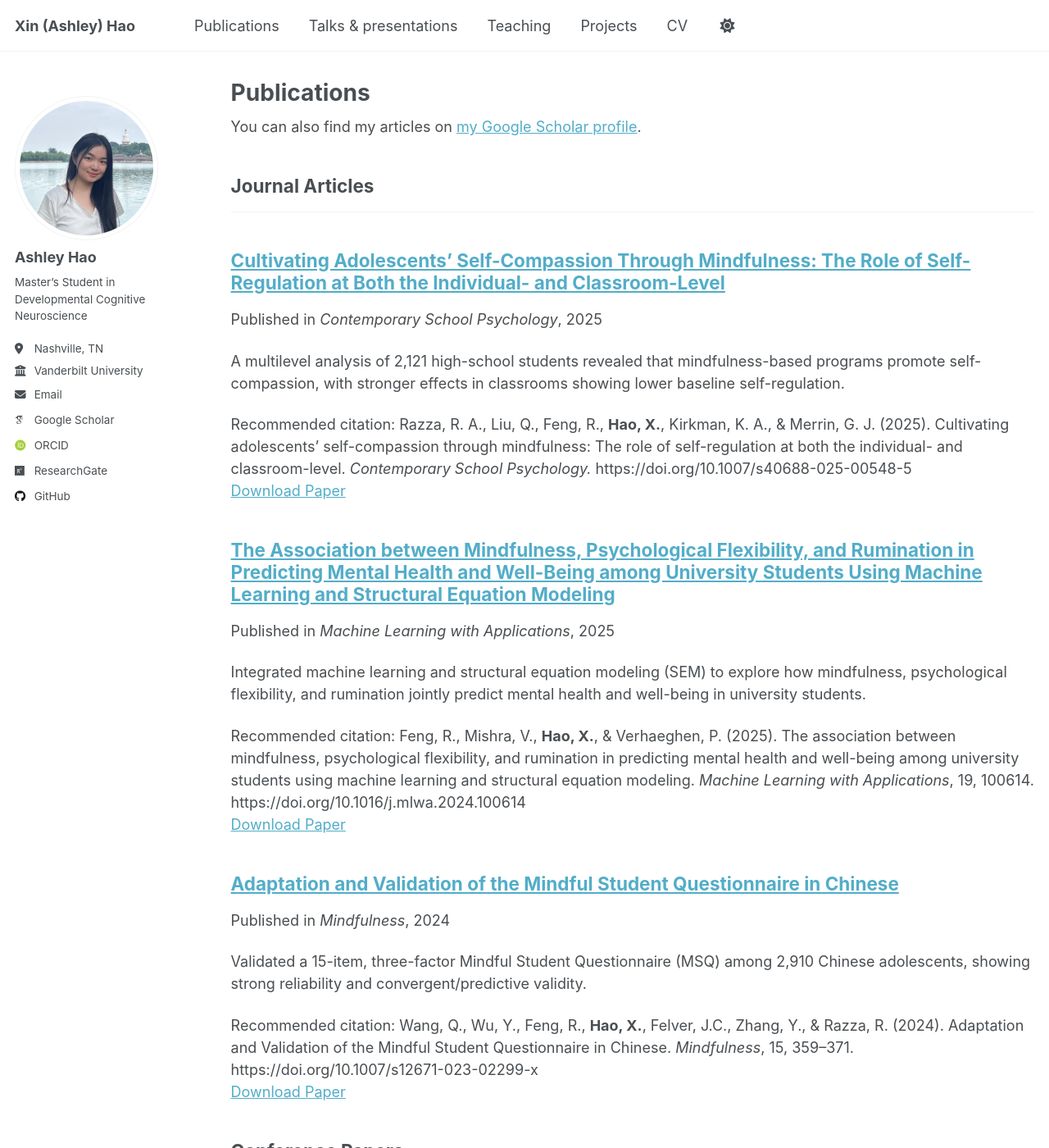
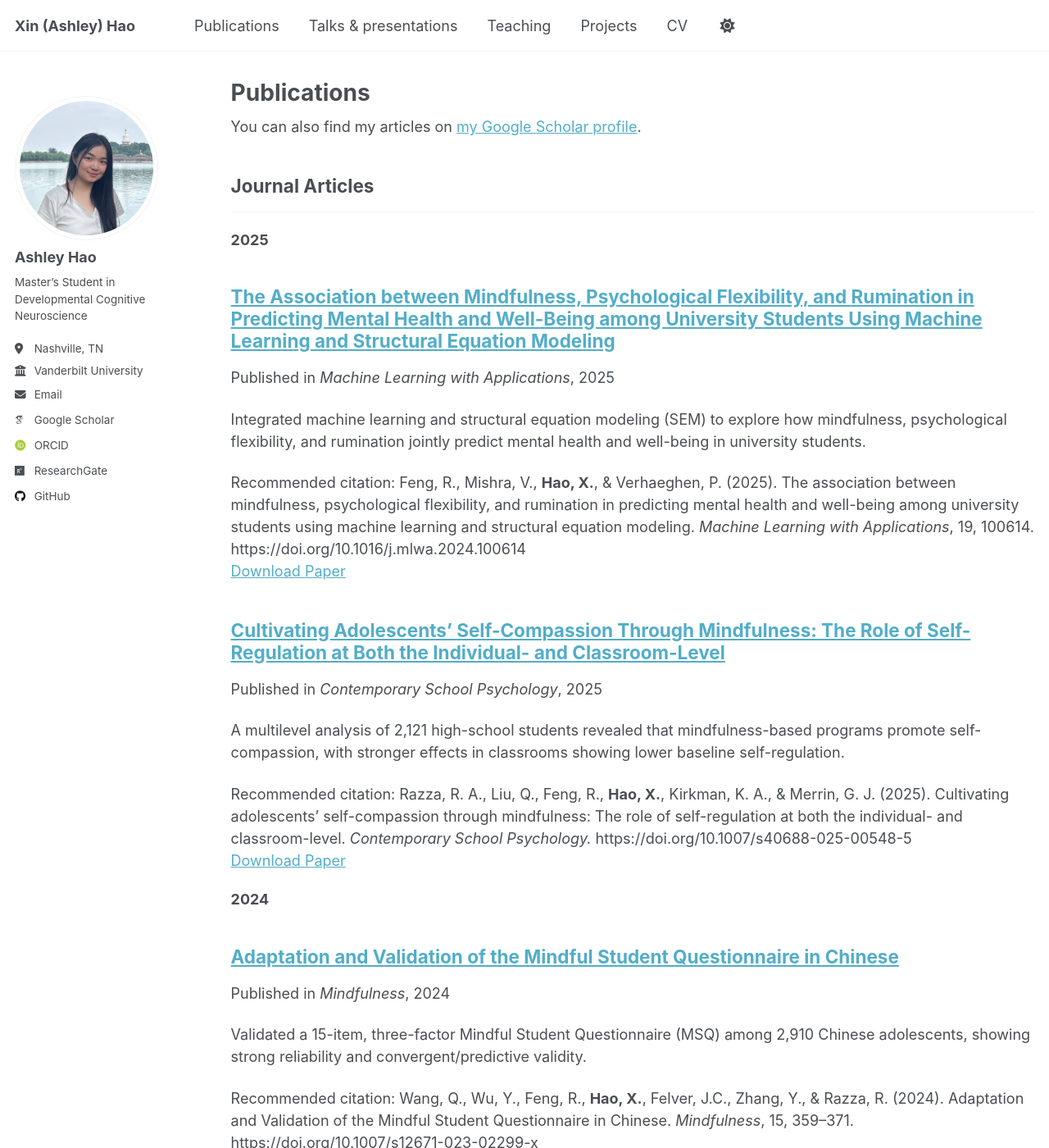
Before and after one commit to HaoXin529/haoxin529.github.io, a Jekyll site: the page built from _pages/publications.html, in a window 1280 px wide and 1400 px high. Shown: the whole window at 82% size. Built offline with Jekyll 4.4.1, drawn with Linux system fonts in a browser that asks for light colours; some web fonts are replaced; a script that is not in the unit is left out; some of the changed lines change nothing that is shown; some of the changed text lies outside the part shown.

Commit message:
Update publications.html

```diff
--- a/_pages/publications.html
+++ b/_pages/publications.html
@@ -11,23 +11,37 @@ author_profile: true
 
 {% include base_path %}
 
-<!-- New style rendering if publication categories are defined -->
+<!-- Group by year; if categories are defined, group by category THEN year -->
 {% if site.publication_category %}
-  {% for category in site.publication_category  %}
-    {% assign title_shown = false %}
-    {% for post in site.publications reversed %}
-      {% if post.category != category[0] %}
-        {% continue %}
-      {% endif %}
-      {% unless title_shown %}
-        <h2>{{ category[1].title }}</h2><hr />
-        {% assign title_shown = true %}
-      {% endunless %}
+  {% for category in site.publication_category %}
+    {% assign cat_key = category[0] %}
+    {% assign cat_meta = category[1] %}
+
+    {% assign cat_posts = site.publications | where: "category", cat_key %}
+    {% if cat_posts and cat_posts != empty %}
+      <h2>{{ cat_meta.title }}</h2><hr />
+
+      {% assign grouped = cat_posts
+          | group_by_exp: "p", "p.date | date: '%Y'"
+          | sort: "name" | reverse %}
+
+      {% for year in grouped %}
+        <h3 style="margin-top:1.25rem">{{ year.name }}</h3>
+        {% for post in year.items %}
+          {% include archive-single.html %}
+        {% endfor %}
+      {% endfor %}
+    {% endif %}
+  {% endfor %}
+{% else %}
+  {% assign grouped = site.publications
+      | group_by_exp: "p", "p.date | date: '%Y'"
+      | sort: "name" | reverse %}
+
+  {% for year in grouped %}
+    <h2>{{ year.name }}</h2>
+    {% for post in year.items %}
       {% include archive-single.html %}
     {% endfor %}
   {% endfor %}
-{% else %}
-  {% for post in site.publications reversed %}
-    {% include archive-single.html %}
-  {% endfor %}
 {% endif %}
```
